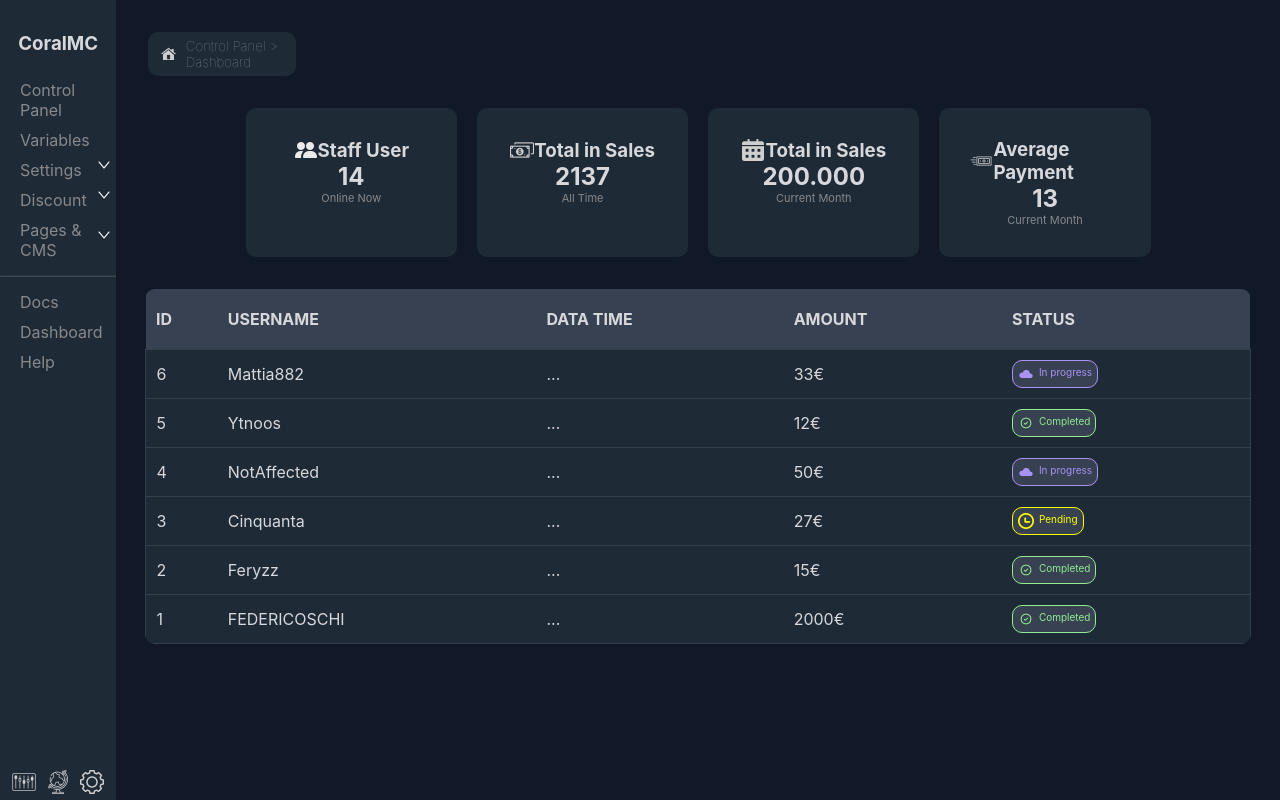
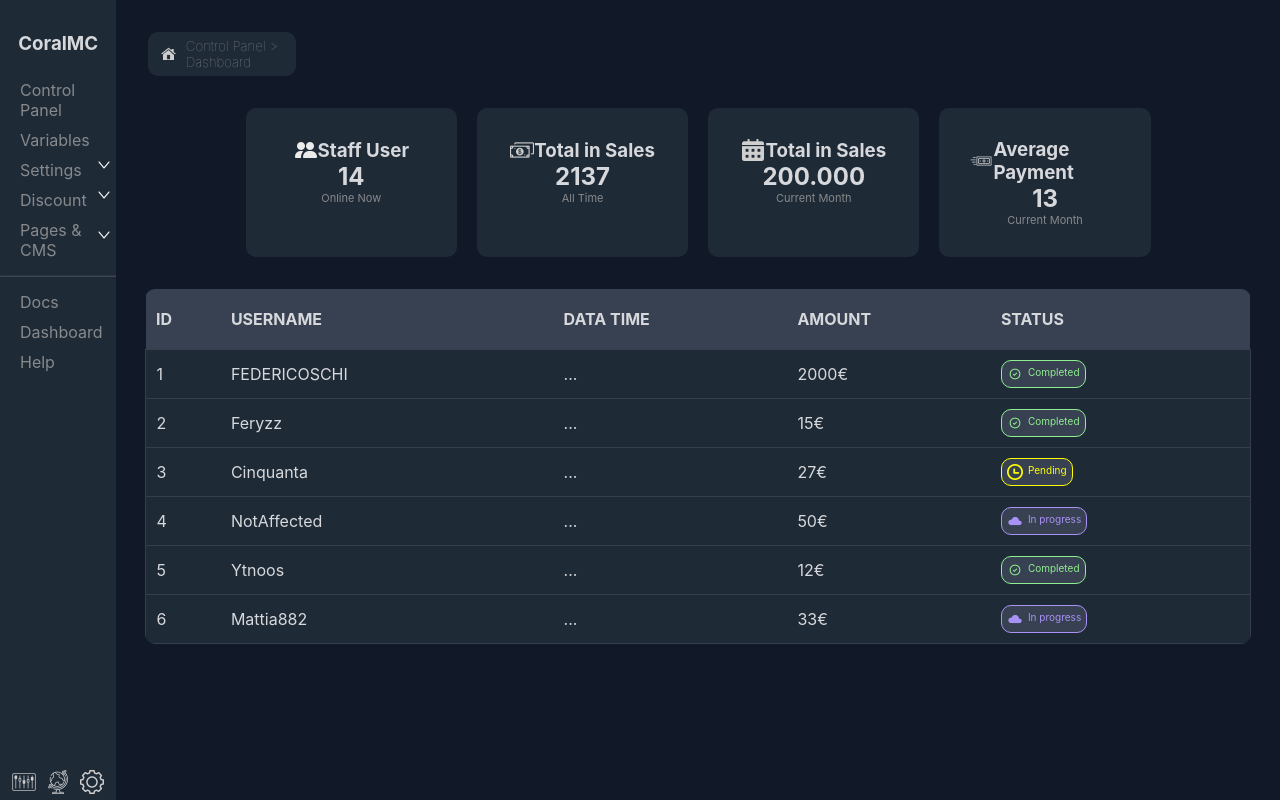
Before and after one commit to woweya/AdminPanel, a React (Create React App) app: page / in a window 1280 px wide. Both pictures are taken after a click on the item "Control Panel". Built offline with nearby package versions, Linux system fonts and the light colour scheme.

Commit message:
tabella sistemata

```diff
--- /dev/null
+++ b/src/components/ColonneStaff.js
@@ -0,0 +1,62 @@
+import React, {useState, useTransition } from "react"
+const ColoneStaff = ({utentiLista, setUtentiLista}) => {
+
+    const styleTr = {
+        backgroundColor: '#374151',
+        color: 'var(--primary-text)',
+        textAlign: 'left',
+      }
+      const [sortOrder, setSortOrder] = useState({
+        field: '',
+        ascending: true,
+      });
+      const StaffColums = [{
+        id: 'ID',
+        username: 'USERNAME',
+        data: 'DATA TIME',
+        amount: 'AMOUNT',
+        status: 'STATUS',
+        sort: (field) =>{
+            const ascending = sortOrder.field === field ? !sortOrder.ascending : true;
+
+            let sortedList;
+            console.log(field)
+            if (field === 'ID') {
+                sortedList = [...utentiLista].sort((a, b) => (ascending ? a.id - b.id : b.id - a.id));
+
+            }else if(field === 'USERNAME'){
+             sortedList = [...utentiLista].sort((a, b) => (ascending ? a.username.localeCompare(b.username) : b.username.localeCompare(a.username)));
+
+            }else if(field === 'DATA TIME'){
+                sortedList = [...utentiLista].sort((a, b) => (ascending ? a.data.localeCompare(b.data) : b.data.localeCompare(a.data)));
+
+            }else if(field === 'AMOUNT'){
+                sortedList = [...utentiLista].sort((a, b) => (ascending ? a.amount - b.amount : b.amount - a.amount));
+
+            }else if(field === 'STATUS'){
+                sortedList = [...utentiLista].sort((a, b) => (ascending ? a.status.localeCompare(b.status) : b.status.localeCompare(a.status)));
+            }
+             setSortOrder({ field, ascending });
+            setUtentiLista(sortedList);
+        }
+      }]
+
+    return (
+        <thead>
+
+        {StaffColums.map((staff) =>(
+
+        <tr style={{...styleTr}}>
+        <th key={staff.id} onClick={() => staff.sort(staff.id)} style={{padding:'20px 0px 20px 10px', cursor: 'pointer'}}>{staff.id}</th>
+        <th key={staff.username} onClick={() => staff.sort(staff.username)} style={{padding:'20px 0px 20px 10px', cursor: 'pointer'}}>{staff.username}</th>
+        <th key={staff.data} onClick={() => staff.sort(staff.data)} style={{padding:'20px 0px 20px 10px', cursor: 'pointer'}}>{staff.data}</th>
+        <th key={staff.amount} onClick={() => staff.sort(staff.amount)} style={{padding:'20px 0px 20px 10px', cursor: 'pointer'}}>{staff.amount}</th>
+        <th key={staff.status} onClick={() => staff.sort(staff.status)} style={{padding:'20px 0px 20px 10px', cursor: 'pointer'}}>{staff.status}</th>
+        </tr>
+
+        ))}
+
+    </thead>
+    )
+}
+export default ColoneStaff;
--- a/src/components/Home.js
+++ b/src/components/Home.js
@@ -7,15 +7,15 @@ import Tabella from './Tabella.js';
 //! Importo l'Item preso dall'App.js
 //! Componente Home padre per la home principale, qui troviamo la utentiLista, con i corrispettivi chiave e valore
 
-const Home = ({ Item, ItemExtra, utentiLista }) => {
-   utentiLista = [
+const Home = ({ Item, ItemExtra}) => {
+  const [utentiLista, setUtentiLista] = useState([
     {id: 1, username: 'FEDERICOSCHI', data: '...', amount: 2000, status: 'Completed'},
     {id: 2, username: 'Feryzz', data: '...', amount: 15, status: 'Completed'},
     {id: 3, username: 'Cinquanta', data: '...', amount: 27, status: 'Pending'},
     {id: 4, username: 'NotAffected', data: '...', amount: 50, status: 'In progress'},
     {id: 5, username: 'Ytnoos', data: '...', amount: 12, status: 'Completed'},
     {id: 6, username: 'Mattia882', data: '...', amount: 33, status: 'In progress'}
-  ]
+  ]);
   return (
     /*Creo una nuova componente, ovvero NavLocation.js, con una semplice funzione di return */
   <main className="home">
@@ -26,8 +26,8 @@ const Home = ({ Item, ItemExtra, utentiLista }) => {
       <div className="card-row-4">
       <InfoCard utentiLista={utentiLista}/>
       </div>
-      <div className="table" style={{marginTop: '2rem'}}>
-      <Tabella utentiLista={utentiLista} />
+      <div className="table" style={{marginTop: '2rem', display:'flex', justifyContent: 'center'}}>
+      <Tabella utentiLista={utentiLista} setUtentiLista={setUtentiLista} />
       </div>
 
       </>
--- /dev/null
+++ b/src/components/StaffDati.js
@@ -0,0 +1,73 @@
+import check from './images/circle.png';
+import cloud from './images/cloud.png';
+import hour from './images/hour.png';
+const StaffDati = ({utentiLista}) => {
+
+  const styleText = {
+    backgroundColor: '#1F2A37',
+    textAlign: 'left',
+    padding:'10px 10px 10px 10px',
+    color: 'var(--primary-text)',
+    paddingLeft: '10px',
+    borderTop: '1px solid #343E4E',
+    borderBottom: '1px solid #343E4E',
+  }
+
+
+    const getStatusStyle = (status) => {
+        switch (status) {
+          case 'Completed':
+            return ({ color: 'lightgreen',
+                      src: check
+            });
+          case 'Pending':
+            return { color: 'yellow',
+                      src: hour
+          };
+          case 'In progress':
+            return { color: '#A992F6',
+                      src: cloud
+          };
+          default:
+            return {};
+        }
+      };
+
+    return (
+        <tbody>
+      {//! la lista utenti viene passata come props a Tabella e poi fatto un mapping proprio come in Sidebar.js
+
+      utentiLista.map((utente, index) => (
+
+      <tr key={utente.id}>
+        <td style={{...styleText, borderLeft: index === -1  ? 'none' : '1px solid #343E4E'}}>{utente.id}</td>
+        <td style={styleText}>{utente.username}</td>
+        <td style={styleText}>{utente.data}</td>
+        <td style={styleText}>{utente.amount}€</td>
+        <td style={{...styleText, borderRight: index === utentiLista.length  ? 'none' : '1px solid #343E4E' }}>
+
+          <div style={{color: getStatusStyle(utente.status).color,
+                       width: 'fit-content',
+                       padding:'5px',
+                       border:`1px solid ${getStatusStyle(utente.status).color}`,
+                       borderRadius: '10px',
+                       fontSize: '10px',
+                       backgroundColor: '#374151',
+                       display: 'flex',
+                       flexDirection: 'row',
+                       flexWrap: 'no-wrap',
+                       alignContent: 'center',
+                       gap: '5px'}}>
+                        <img src={getStatusStyle(utente.status).src} alt="" />
+          {utente.status}
+          </div>
+          </td>
+
+      </tr>
+      ))}
+    </tbody>
+    )
+
+}
+
+export default StaffDati;
--- a/src/components/Tabella.js
+++ b/src/components/Tabella.js
@@ -1,27 +1,12 @@
-import check from './images/circle.png';
-import cloud from './images/cloud.png';
-import hour from './images/hour.png';
+
 import React , { useState } from 'react';
+import Home from './Home';
+import StaffDati from './StaffDati';
+import ColonneStaff from './ColonneStaff';
+//! Componente per la generazione della LISTA.
+const Tabella = ({utentiLista, setUtentiLista}) => {
 
-//! Componente per la generazione della LISTA.
-const Tabella = ({utentiLista}) => {
-  const [orderBy, setOrderBy] = useState('');
-   function handleOrderBy(orderBy){
-    setOrderBy(orderBy);
-    if(orderBy === 'username'){
-      utentiLista.sort((b, a) => a.username.localeCompare(b.username));
-    }
-    if(orderBy === 'amount'){
-      utentiLista.sort((a, b) => a.amount - b.amount);
-    }
-    if(orderBy === 'status'){
-      utentiLista.sort((b, a) => a.status.localeCompare(b.status));
-    }
-    if(orderBy === 'id'){
-      utentiLista.sort((a, b) => a.id - b.id);
 
-    }
-   }
   const styleTable = {
     width: '95%',
     textAlign: 'center',
@@ -31,87 +16,13 @@ const Tabella = ({utentiLista}) => {
     borderSpacing: '0 0px',
   }
 
-  const styleTr = {
-    backgroundColor: '#374151',
-    color: 'var(--primary-text)',
-    textAlign: 'left',
-  }
 
-  const styleText = {
-    backgroundColor: '#1F2A37',
-    textAlign: 'left',
-    padding:'10px 10px 10px 10px',
-    color: 'var(--primary-text)',
-    paddingLeft: '10px',
-    borderTop: '1px solid #343E4E',
-    borderBottom: '1px solid #343E4E',
-  }
-  //Funzione di ordinamento personalizzata
-
-  //! Switch case per lo status di un utente
-
-  const getStatusStyle = (status) => {
-  switch (status) {
-    case 'Completed':
-      return ({ color: 'lightgreen',
-                src: check
-      });
-    case 'Pending':
-      return { color: 'yellow',
-                src: hour
-    };
-    case 'In progress':
-      return { color: '#A992F6',
-                src: cloud
-    };
-    default:
-      return {};
-  }
-};
 
 
    return (
-    <table className="table" style={styleTable}>
-    <thead>
-      <tr style={{...styleTr}}>
-        <th style={{padding:'20px 0px 20px 10px', cursor: 'pointer'}} onClick={() => handleOrderBy('id')}>ID</th>
-        <th style={{padding:'10px', cursor: 'pointer'}} onClick={() => handleOrderBy('username')} >USERNAME</th>
-        <th style={{padding:'10px', cursor: 'pointer'}} onClick={() => handleOrderBy('data')}>DATA TIME</th>
-        <th style={{padding:'10px', cursor: 'pointer'}} onClick={() => handleOrderBy('amount')}>AMOUNT</th>
-        <th style={{padding:'10px', cursor: 'pointer'}} onClick={() => handleOrderBy('status')}>STATUS</th>
-      </tr>
-    </thead>
-    <tbody>
-      {//! la lista utenti viene passata come props a Tabella e poi fatto un mapping proprio come in Sidebar.js
-      utentiLista.slice().reverse().map((utente, index) => (
-
-      <tr key={utente.id}>
-        <td style={{...styleText, borderLeft: index === -1  ? 'none' : '1px solid #343E4E'}}>{utente.id}</td>
-        <td style={styleText}>{utente.username}</td>
-        <td style={styleText}>{utente.data}</td>
-        <td style={styleText}>{utente.amount}€</td>
-        <td style={{...styleText, borderRight: index === utentiLista.length  ? 'none' : '1px solid #343E4E' }}>
-
-          <div style={{color: getStatusStyle(utente.status).color,
-                       width: 'fit-content',
-                       padding:'5px',
-                       border:`1px solid ${getStatusStyle(utente.status).color}`,
-                       borderRadius: '10px',
-                       fontSize: '10px',
-                       backgroundColor: '#374151',
-                       display: 'flex',
-                       flexDirection: 'row',
-                       flexWrap: 'no-wrap',
-                       alignContent: 'center',
-                       gap: '5px'}}>
-                        <img src={getStatusStyle(utente.status).src} alt="" />
-          {utente.status}
-          </div>
-          </td>
-
-      </tr>
-      ))}
-    </tbody>
+    <table classNae="table" style={styleTable}>
+    <ColonneStaff utentiLista={utentiLista} setUtentiLista={setUtentiLista}/>
+    <StaffDati utentiLista={utentiLista}/>
   </table>
 );
 }
```
